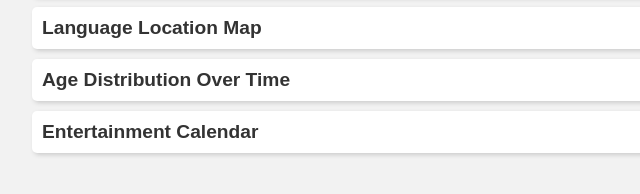
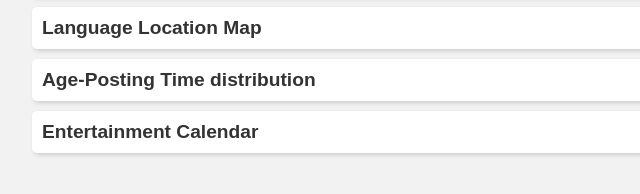
Before and after one commit to tinawang-jy/Pixstroy-D3-Visualization, a plain HTML site: page index.html in a window 1280 px wide. Shown: the part 242-436 px from the top of the page, 208-848 px from the left. Drawn offline with Linux system fonts and the light colour scheme.

Commit message:
Update index.html

```diff
--- a/index.html
+++ b/index.html
@@ -73,7 +73,7 @@
 				<span>Map</span>
 			</li>
 			<li>
-				<a href="age_time_postdata/agetime.html">Age Distribution Over Time</a>
+				<a href="age_time_postdata/agetime.html">Age-Posting Time distribution</a>
 				<span>Timeline</span>
 			</li>
 			<li>
```
